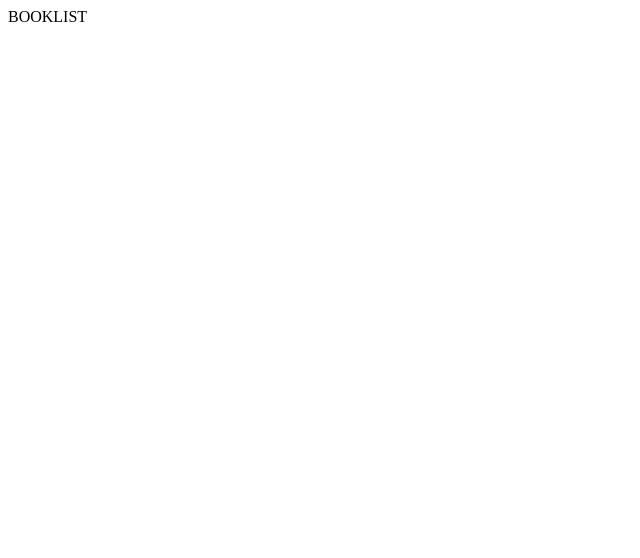
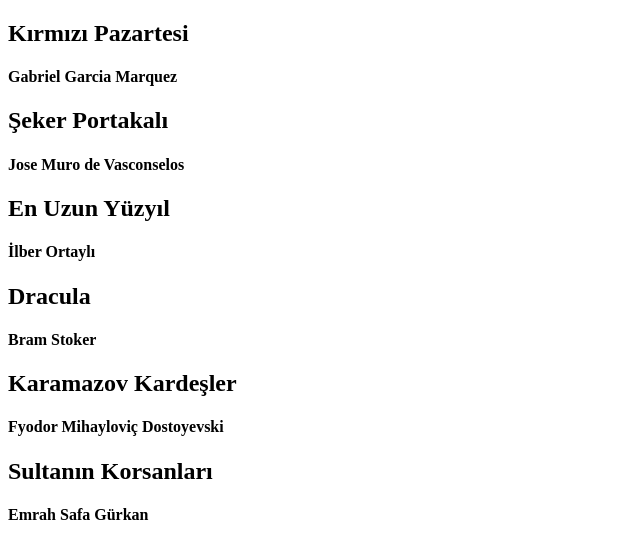
Before and after one commit to onemliceyda/Books, a React (Create React App) app: page / in a window 1280 px wide. Shown: the top 558 px of the page, without its empty margins (0-640 px from the left). Built offline with nearby package versions, Linux system fonts and the light colour scheme.

Commit message:
new components are created and props drilling.

```diff
--- a/src/components/App.js
+++ b/src/components/App.js
@@ -1,5 +1,7 @@
 import React from 'react';
 import BookList from './BookList';
+
+
 
 
 class App extends React.Component {
--- /dev/null
+++ b/src/components/Book.js
@@ -0,0 +1,13 @@
+import React from 'react';
+class Book extends React.Component {
+    render() {
+        console.log(this.props.book)
+        return <div>
+            <h2> {this.props.book.title}</h2>
+            <h4> {this.props.book.author}</h4>
+
+
+        </div>
+    }
+}
+export default Book;
--- a/src/components/BookList.js
+++ b/src/components/BookList.js
@@ -1,8 +1,15 @@
 import React from 'react';
-class BookList extends React.Component{
-    render(){
+import Book from './Book';
+class BookList extends React.Component {
+    render() {
+        //console.log(this.props.books);
 
-        return <div>BOOKLIST</div>
+        const booklist = this.props.books.map((book, i ) => {
+            return <Book book={book}
+                key={i}
+            />
+        })
+        return <div>{booklist}</div>
     }
 }
 export default BookList;
```
